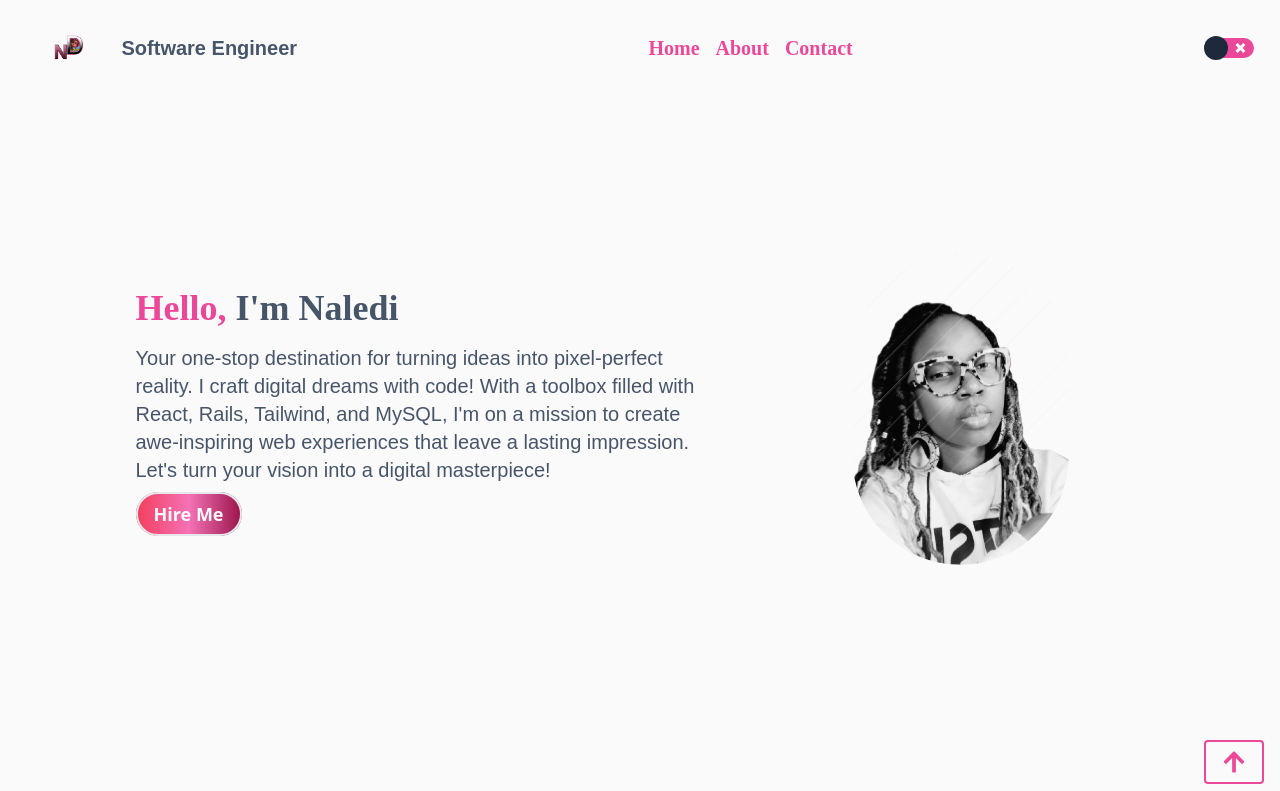
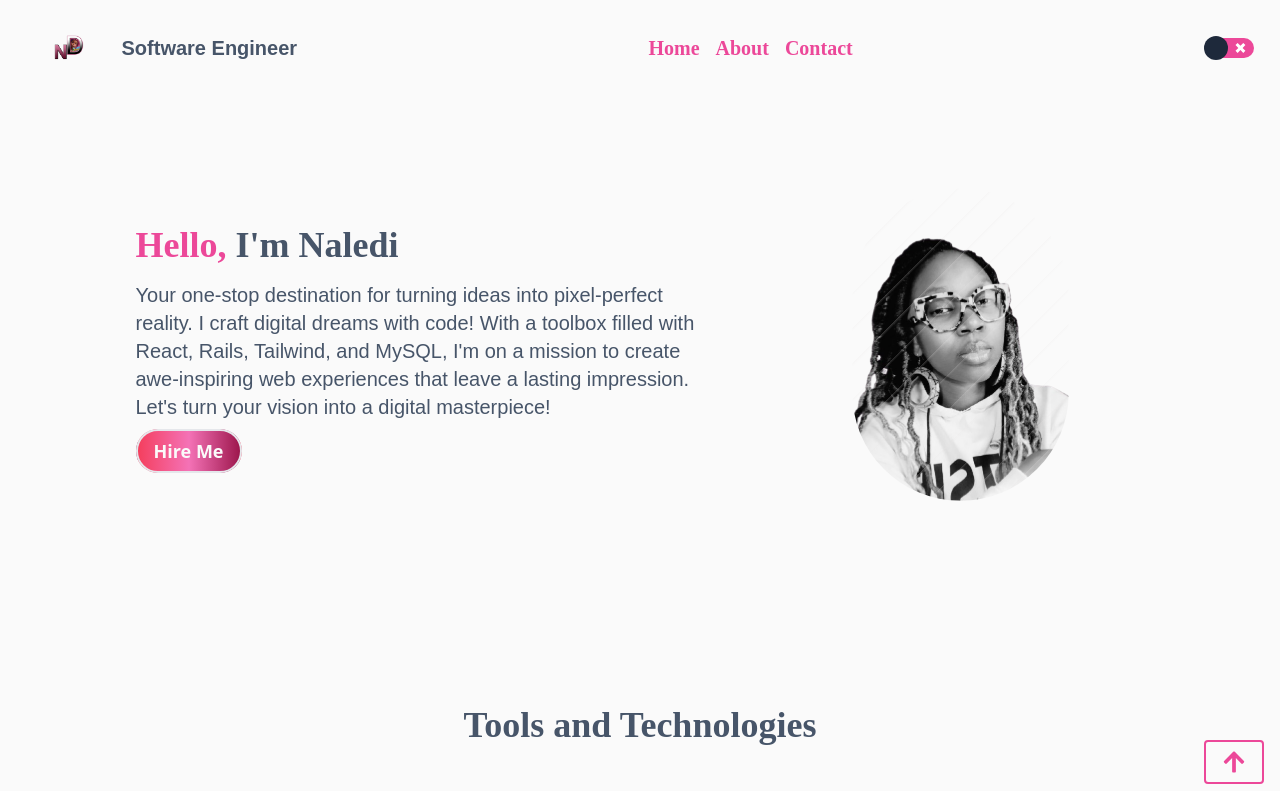
Before and after one commit to Naledi-Dikgale/portfolio-v3, a React (Vite) app: page / in a window 1280 px wide. Shown: the top 791 px of the page. Built offline with nearby package versions, Linux system fonts and the light colour scheme; a web font is replaced by a local one.

Commit message:
Fix bugs

```diff
--- a/src/components/Intro.jsx
+++ b/src/components/Intro.jsx
@@ -6,7 +6,7 @@ function Intro() {
   const { theme } = useContext(ThemeContext);
 
   return (
-    <section className={`h-screen p-6 flex flex-col items-center justify-center ${theme === 'light' ? 'bg-primary text-secondary' : 'bg-gradient-to-r from-slate-800 via-slate-850 to-slate-900 text-primary'}`}>
+    <section className={`h-auto pt-20 md:pt-4 p-6 flex flex-col items-center justify-center ${theme === 'light' ? 'bg-primary text-secondary' : 'bg-gradient-to-r from-slate-800 via-slate-850 to-slate-900 text-primary'}`}>
       <div className="flex flex-row items-center justify-center mt-4 space-x-6">
         <div className="md:w-1/2 md:mt-0 mt-4 px-4 flex flex-col md:pl-8 ">
           <h1 className={`text-4xl font-agbalumo font-bold mb-4 ${theme === 'light' ? 'text-secondary' : 'text-primary'}`}>
```
